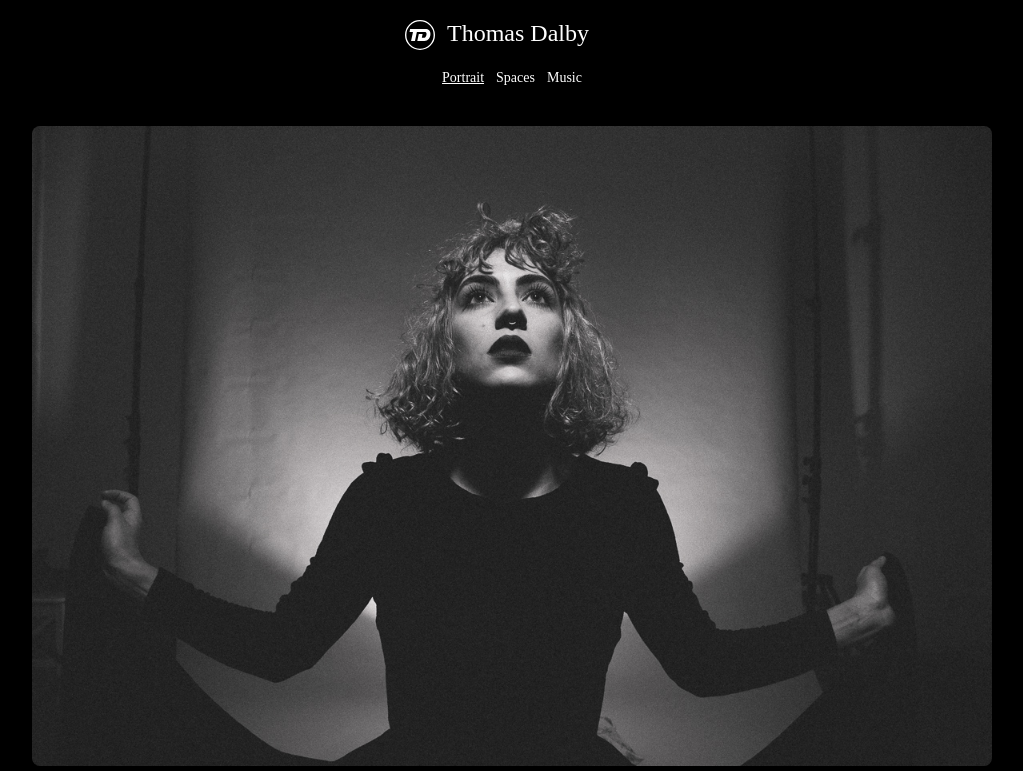
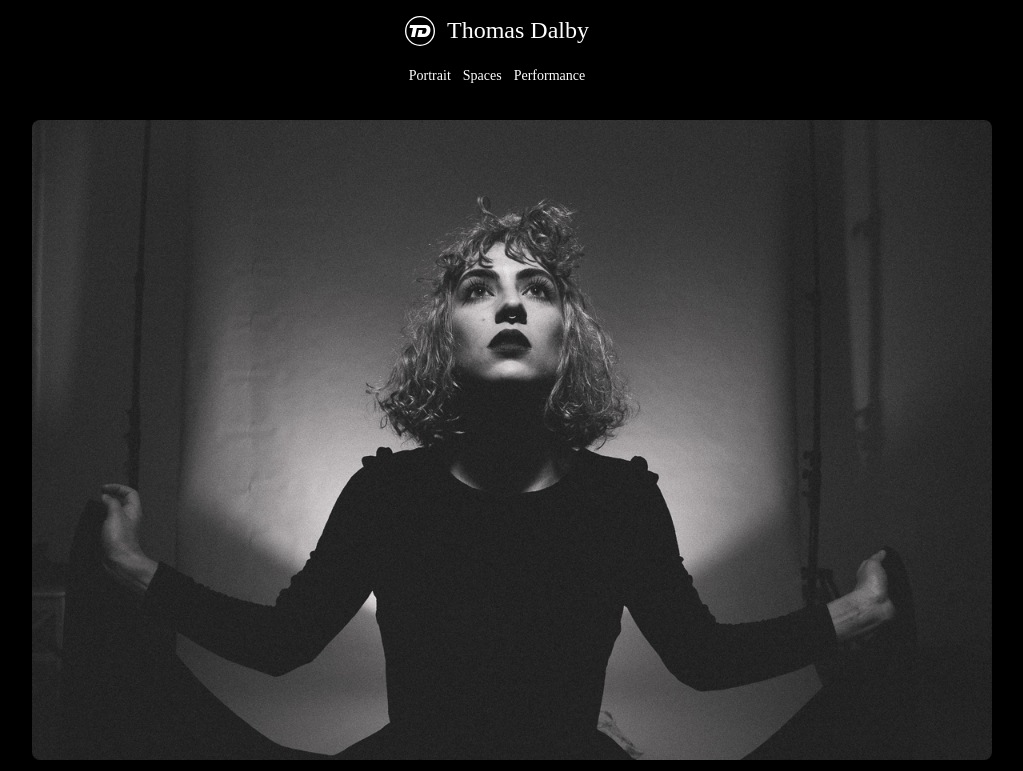
Before and after one commit to Tomdalby/tomdalby.github.io, a plain HTML site: page index.html in a window 1280 px wide. Shown: the top 771 px of the page, without its empty margins (128-1151 px from the left). Drawn offline with Linux system fonts and the light colour scheme; a web font is replaced by a local one.

Commit message:
making sure everything is pushed

```diff
--- a/index.html
+++ b/index.html
@@ -26,15 +26,16 @@
 
 <body class="container-page">
   <div class="container-header">
+    <div class="title-graphic">
     <img id="logo" src="images/logo.svg" alt="">
     <div class="title1">Thomas Dalby</div>
   </div>
-  <div class="content-wrapper">
-    <div class="menu-buttons">
+        <div class="menu-buttons-container">
       <a href="portrait.html" class="menu-button">Portrait</a>
-      <button class="menu-button">Spaces</button>
-      <button class="menu-button">Music</button>
+      <a href="portrait.html" class="menu-button">Spaces</a>
+      <a href="portrait.html" class="menu-button">Performance</a>
     </div>
+  </div>
     <div class="image-carousel">
       <img class="container-image" src="images/photo-1.jpg" alt="">
       <img class="container-image" src="images/photo-2.jpg" alt="">
@@ -42,6 +43,5 @@
       <img class="container-image" src="images/photo-4.jpg" alt="">
       <img class="container-image" src="images/photo-5.jpg" alt="">
     </div>
-  </div>
 </body>
 </html>
--- /dev/null
+++ b/portraitsyles.css
@@ -0,0 +1,75 @@
+.container-page {
+    background-color: #6a6a6a;
+    display: flex;
+    flex-direction: column;
+    padding: 0;
+  }
+
+  .container-header {
+    display: flex;
+    gap: 12px;
+    justify-content: center;
+    font-family: Gotham;
+    font-weight: 500;
+    font-size: 16px;
+    height: 60px;
+    color: #fff;
+    padding-right: 30px;
+    padding-top: 20px
+  }
+
+  #logo {
+    width: 30px;
+    height: 30px;
+  }
+
+  .content-wrapper {
+    display: flex;
+    flex-direction: column;
+    align-items: center;
+  }
+
+  .menu-buttons {
+    display: flex;
+    justify-content: center;
+    gap: 12px;
+    margin-top: -10px;
+  }
+
+  .menu-button {
+    background-color:#6a6a6a;
+    color: #ffffff;
+    border: none;
+    padding: 0px 0;
+    border-radius: 4px;
+    font-size: 14px;
+    cursor: pointer;
+    font-family: Gotham;
+  }
+
+  .image-carousel {
+    display: flex;
+    flex: auto;
+    flex-direction: column;
+    padding-top: 100px;
+    align-items: center;
+    gap: 12px;
+    margin-top: -60px;
+  }
+
+  .container-image {
+    display: flex;
+    border-radius: 8px;
+    object-fit: cover;
+    max-width: 90vw;
+    height: 80vh;
+    overflow-y: scroll;
+  }
+
+  @media screen and (max-width: 600px) {
+    .container-image {
+      height: auto;
+      max-height: 80vh;
+      object-fit: contain;
+    }
+  }
--- a/styles.css
+++ b/styles.css
@@ -7,6 +7,7 @@
 
 .container-header {
   display: flex;
+  flex-direction: column;
   gap: 12px;
   justify-content: center;
   font-family: Gotham;
@@ -15,25 +16,29 @@
   height: 60px;
   color: #fff;
   padding-right: 30px;
-  padding-top: 20px
+  padding-top: 20px;
+  z-index: 1;
 }
+
+.title-graphic {
+  display: flex;
+  flex-direction: row;
+  gap: 12px;
+  justify-content: center;
+  align-items: center;
+}
+
 
 #logo {
   width: 30px;
   height: 30px;
 }
 
-.content-wrapper {
-  display: flex;
-  flex-direction: column;
-  align-items: center;
-}
-
-.menu-buttons {
+.menu-buttons-container {
   display: flex;
   justify-content: center;
   gap: 12px;
-  margin-top: -10px;
+  margin-top: 10px;
 }
 
 .menu-button {
@@ -45,6 +50,7 @@
   font-size: 14px;
   cursor: pointer;
   font-family: Gotham;
+  text-decoration: none;
 }
 
 .image-carousel {
@@ -55,13 +61,14 @@
   align-items: center;
   gap: 12px;
   margin-top: -60px;
+  z-index: 0;
 }
 
 .container-image {
   display: flex;
   border-radius: 8px;
   object-fit: cover;
-  max-width: 90vw;
+  max-width: 90%;
   height: 80vh;
   overflow-y: scroll;
 }
```
Also changed, not shown: portrait.html (+2 -2 lines), script.js (added).
